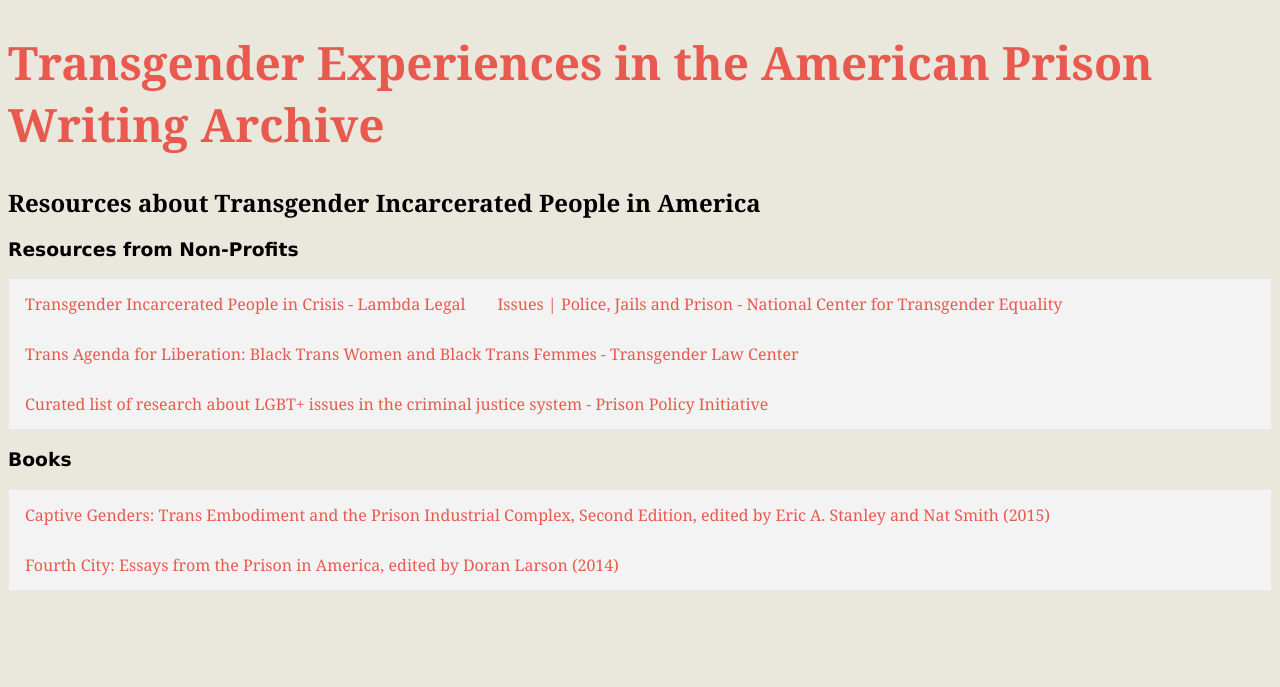
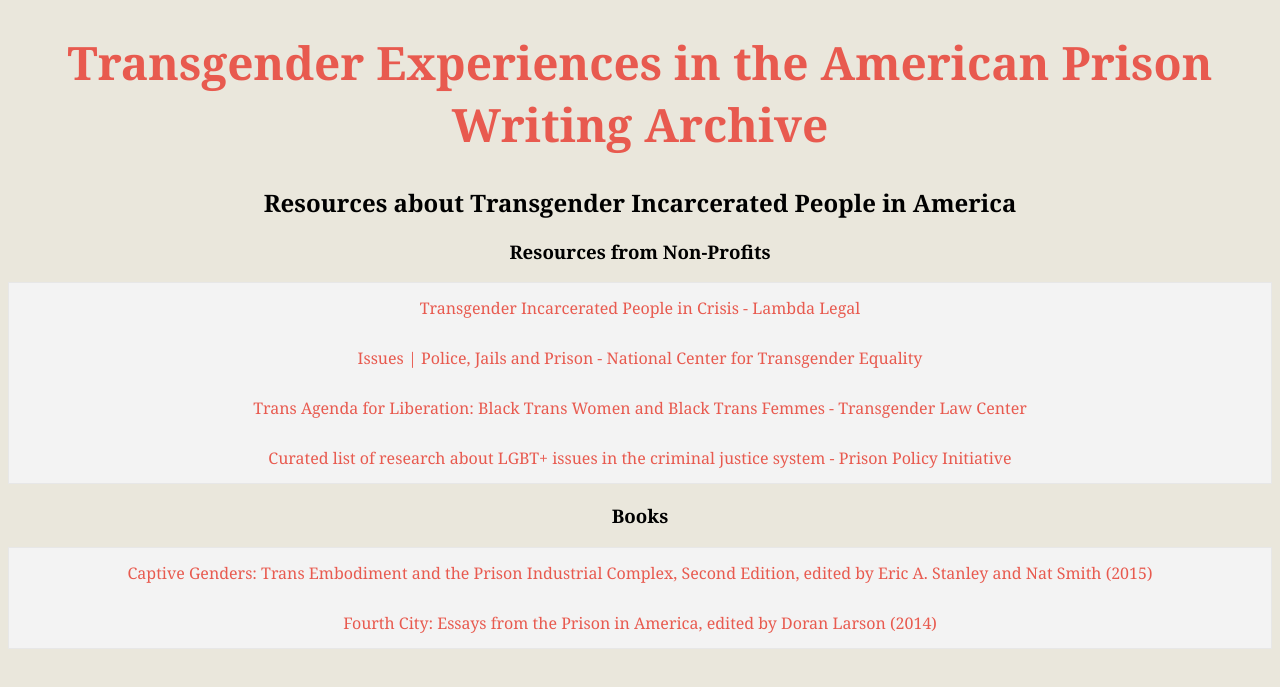
Before and after one commit to gmiugrad/gmiugrad.github.io, a Jekyll site: the page finalproject/resources.html, which Jekyll copies as it is, in a window 1280 px wide. Shown: the top 687 px of the page. Built offline with Jekyll 4.4.1, drawn with Linux system fonts in a browser that asks for light colours.

Commit message:
Update resources.html

```diff
--- a/finalproject/resources.html
+++ b/finalproject/resources.html
@@ -1,9 +1,75 @@
 <!DOCTYPE html>
 <html>
+    <style>
+            ul {
+               list-style-type: none;
+               margin: 0;
+               padding: 0;
+               overflow: hidden;
+               border: 1px solid #e7e7e7;
+               background-color: #f3f3f3;
+               font-family: Georgia, serif;
+               }
+
+               li a {
+               display: block;
+               color: #666;
+               text-align: center;
+               padding: 14px 16px;
+               text-decoration: none;
+               }
+
+               li a:hover:not(.active) {
+               background-color: #E98074;
+               }
+               body {
+               font-family: Verdana, sans-serif;
+               font-size: 16px;
+               background-color: #EAE7DC;
+               }
+               h1 {
+               color: #E85A4F;
+               font-family: Georgia, serif;
+               font-size: 46px;
+               text-align: center;
+               }
+               h2 {
+               font-family: Georgia, serif;
+               text-align: center;
+               }
+               h3 {
+               font-family: Georgia, serif;
+               text-align: center
+               }
+
+               a:link {
+               color: #E85A4F;
+               background-color: transparent;
+               text-decoration: none;
+               }
+
+               a:visited {
+               color: black;
+               background-color: transparent;
+               text-decoration: none;
+               }
+               a:hover {
+               color: black;
+               background-color: transparent;
+               text-decoration: underline;
+               }
+               a:active {
+               color: #D8C3A5;
+               background-color: transparent;
+               text-decoration: underline;
+               }
+
+</style>
+
+
     <head>
       <meta http-equiv="Content-Type" content="text/html; charset=UTF-8">
-       <title>Further Resources</title>
-      <link rel="stylesheet" href="https://gmiugrad.github.io/css/project.css"/>
+        <title>Further Resources</title>
     </head>
     <body>
 
```
